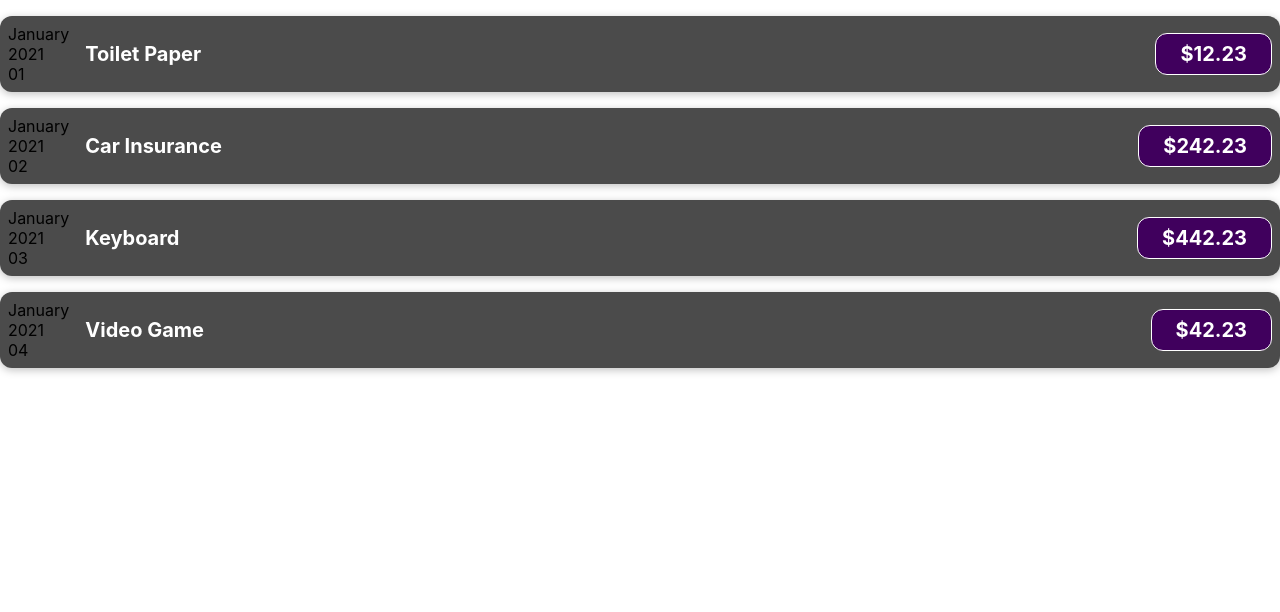
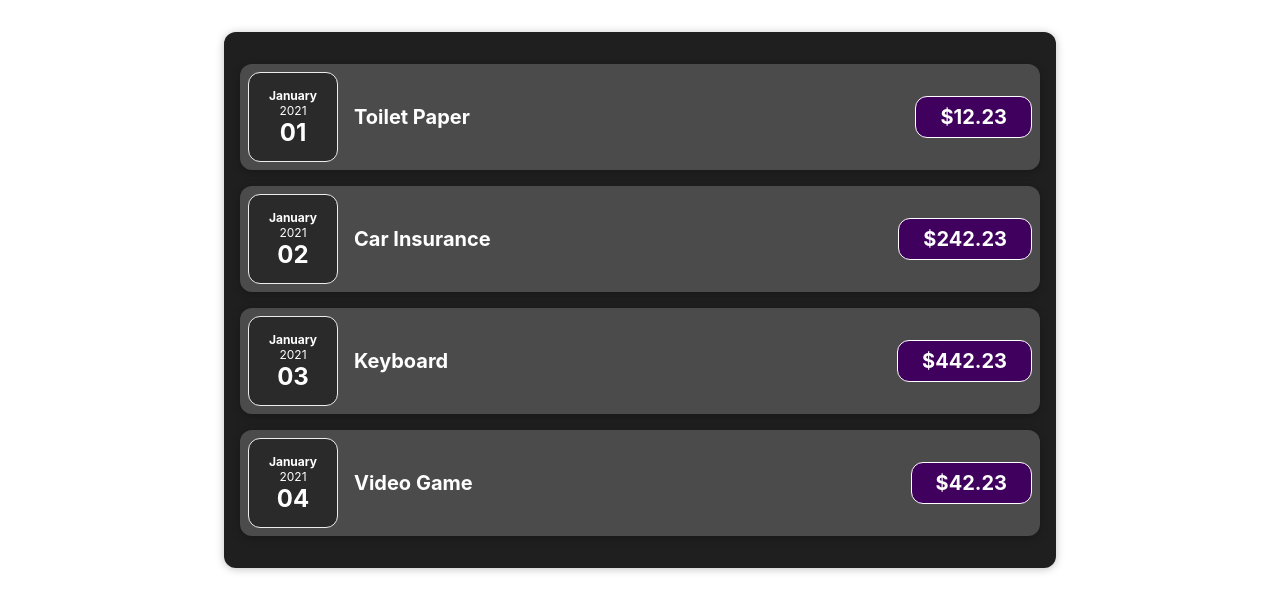
Before and after one commit to IPREM1ERI/expense-tracker-app, a React (Create React App) app: page / in a window 1280 px wide. Shown: the top 612 px of the page. Built offline with nearby package versions, Linux system fonts and the light colour scheme.

Commit message:
create Expenses component, add css to components

```diff
--- a/src/App.js
+++ b/src/App.js
@@ -1,4 +1,5 @@
-import ExpenseItem from './components/ExpenseItem';
+
+import Expenses from './components/Expenses';
 import './App.css';
 
 function App() {
@@ -31,26 +32,7 @@ function App() {
 
   return (
     <div>
-      <ExpenseItem
-        title={expenses[0].title}
-        amount={expenses[0].amount}
-        date={expenses[0].date}
-      />
-      <ExpenseItem
-        title={expenses[1].title}
-        amount={expenses[1].amount}
-        date={expenses[1].date}
-      />
-      <ExpenseItem
-        title={expenses[2].title}
-        amount={expenses[2].amount}
-        date={expenses[2].date}
-      />
-      <ExpenseItem
-        title={expenses[3].title}
-        amount={expenses[3].amount}
-        date={expenses[3].date}
-      />
+      <Expenses items={expenses} />
     </div>
   );
 }
--- a/src/components/ExpenseDate.css
+++ b/src/components/ExpenseDate.css
@@ -0,0 +1,26 @@
+.expense-date {
+  display: flex;
+  flex-direction: column;
+  width: 5.5rem;
+  height: 5.5rem;
+  border: 1px solid #ececec;
+  background-color: #2a2a2a;
+  color: white;
+  border-radius: 12px;
+  align-items: center;
+  justify-content: center;
+}
+
+.expense-date__month {
+  font-size: 0.75rem;
+  font-weight: bold;
+}
+
+.expense-date__year {
+  font-size: 0.75rem;
+}
+
+.expense-date__day {
+  font-size: 1.5rem;
+  font-weight: bold;
+}
--- a/src/components/ExpenseDate.jsx
+++ b/src/components/ExpenseDate.jsx
@@ -1,15 +1,15 @@
-
+import './ExpenseDate.css'
 const ExpenseDate = (props) => {
   const month = props.date.toLocaleString('en-US', {month: 'long'})
   const year = props.date.getFullYear()
   const day = props.date.toLocaleString('en-US', {day: '2-digit'})
 
   return (
-  <div>
-    <div>{month}</div>
-    <div>{year}</div>
-    <div>{day}</div>
-  </div>
+    <div className='expense-date'>
+      <div className='expense-date__month'>{month}</div>
+      <div className='expense-date__year'>{year}</div>
+      <div className='expense-date__day'>{day}</div>
+    </div>
   )
 }
 
--- /dev/null
+++ b/src/components/Expenses.css
@@ -0,0 +1,9 @@
+.expenses {
+  padding: 1rem;
+  background-color: rgb(31, 31, 31);
+  margin: 2rem auto;
+  width: 50rem;
+  max-width: 95%;
+  border-radius: 12px;
+  box-shadow: 0 1px 8px rgba(0, 0, 0, 0.25);
+}
--- /dev/null
+++ b/src/components/Expenses.jsx
@@ -0,0 +1,31 @@
+import ExpenseItem from "./ExpenseItem"
+import "./Expenses.css"
+
+const Expenses = (props) => {
+  return (
+    <div className="expenses">
+      <ExpenseItem
+        title={props.items[0].title}
+        amount={props.items[0].amount}
+        date={props.items[0].date}
+      />
+      <ExpenseItem
+        title={props.items[1].title}
+        amount={props.items[1].amount}
+        date={props.items[1].date}
+      />
+      <ExpenseItem
+        title={props.items[2].title}
+        amount={props.items[2].amount}
+        date={props.items[2].date}
+      />
+      <ExpenseItem
+        title={props.items[3].title}
+        amount={props.items[3].amount}
+        date={props.items[3].date}
+      />
+    </div>
+  )
+}
+
+export default Expenses
```
